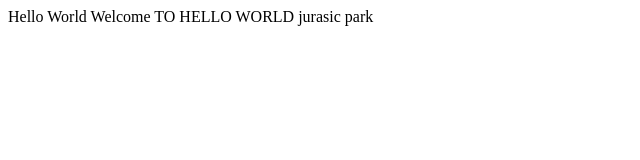
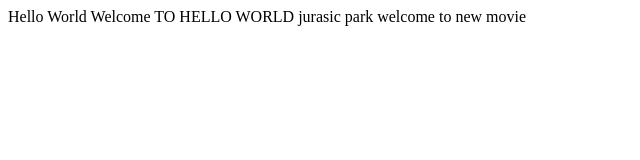
Before and after one commit to sudcea/test4, a plain HTML site: page EnterpriseApplication1-war/web/index.html in a window 1280 px wide. Shown: the whole page, without its empty margins (0-640 px from the left). Drawn offline with Linux system fonts and the light colour scheme.

Commit message:
commit when decide

```diff
--- a/EnterpriseApplication1-war/web/index.html
+++ b/EnterpriseApplication1-war/web/index.html
@@ -11,6 +11,6 @@ and open the template in the editor.
         <meta name="viewport" content="width=device-width, initial-scale=1.0">
     </head>
     <body>
-        <div>Hello World Welcome TO HELLO WORLD jurasic park</div>
+        <div>Hello World Welcome TO HELLO WORLD jurasic park welcome to new movie</div>
     </body>
 </html>
```
